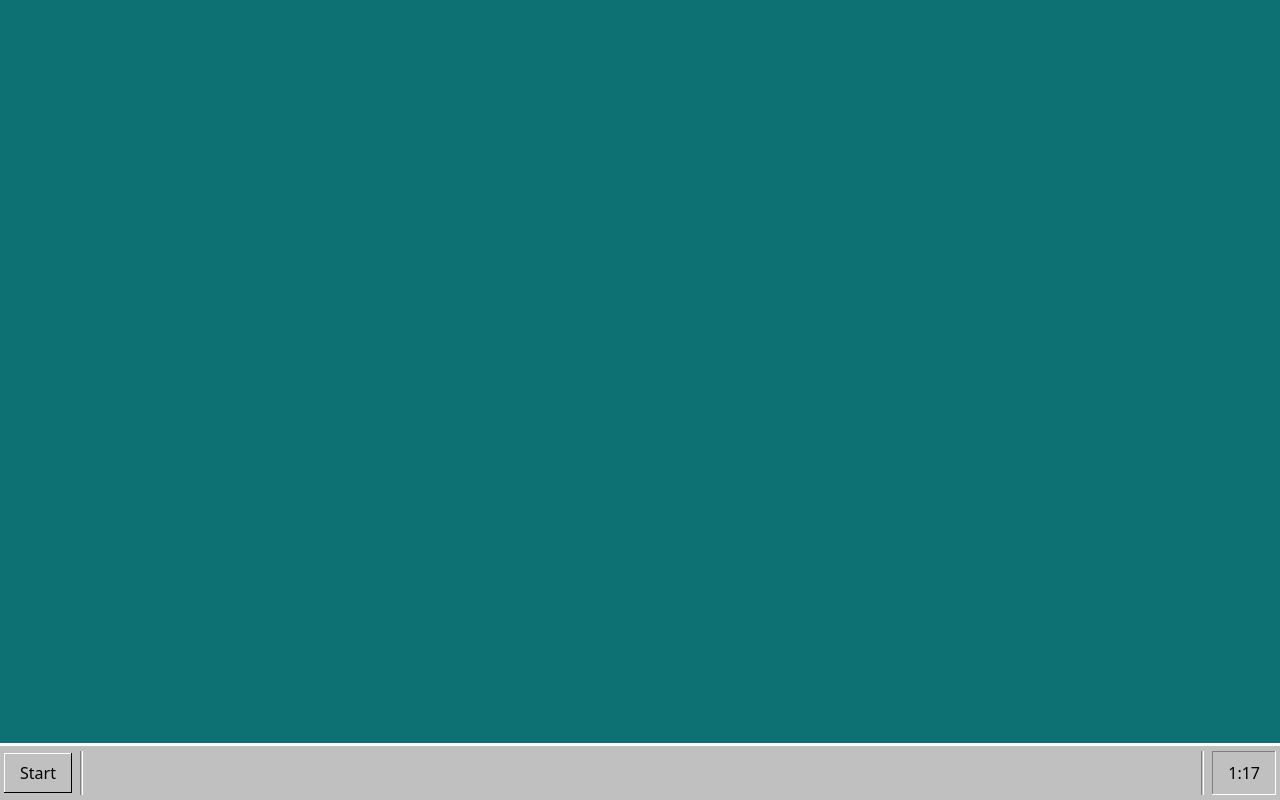
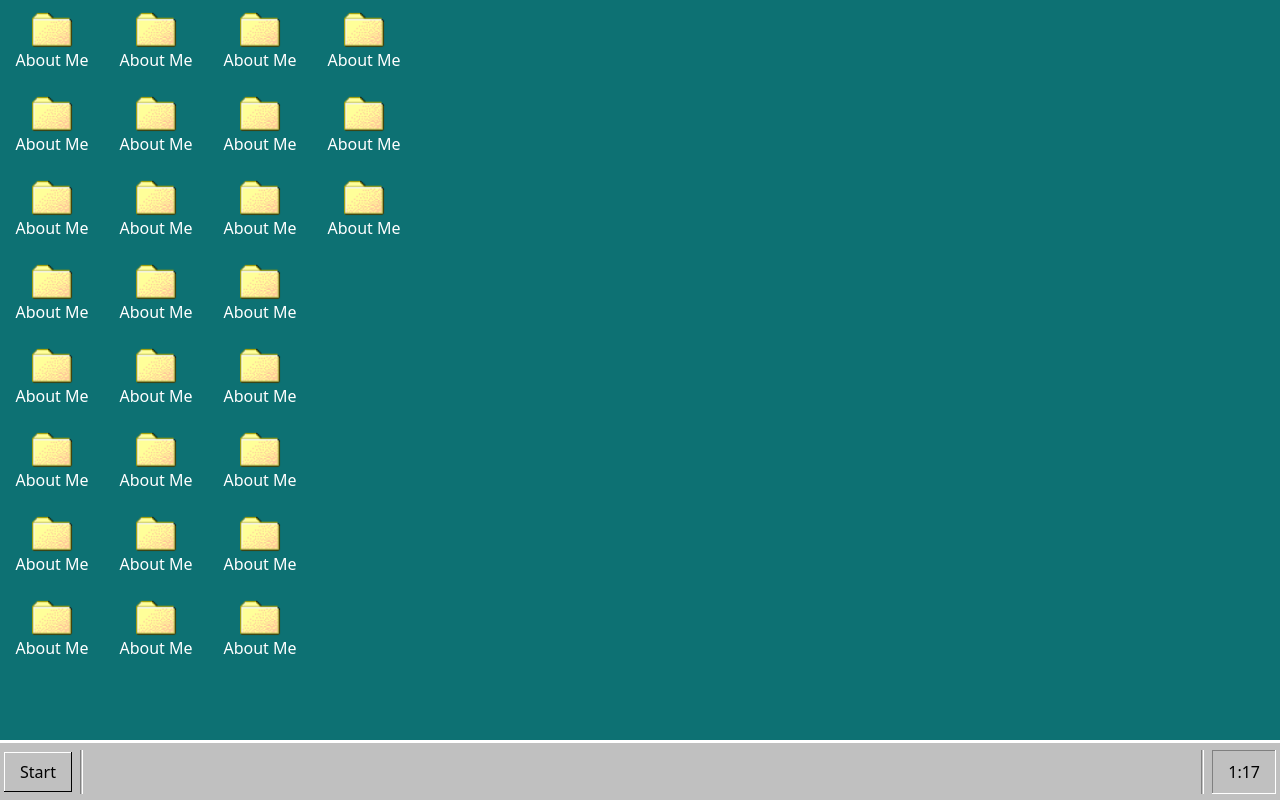
Before and after one commit to Pozzoo/Portfolio, a React (Vite) app: page / in a window 1280 px wide. Built offline with nearby package versions, Linux system fonts and the light colour scheme.

Commit message:
feat(DesktopIcon): Initial implementation of desktop icon.

```diff
--- a/src/App.tsx
+++ b/src/App.tsx
@@ -1,11 +1,11 @@
-import TaskBar from "./components/TaskBar.tsx";
+import TaskBar from "./components/TaskBar/TaskBar.tsx";
 import Desktop from "./components/Desktop.tsx";
 
 function App() {
 
 
     return (
-        <div className="bg-win-background-blue w-full h-full flex flex-col items-center">
+        <div className="bg-win-background-blue w-full h-full flex flex-col justify-between">
             <Desktop />
 
             <TaskBar />
--- a/src/components/Desktop.tsx
+++ b/src/components/Desktop.tsx
@@ -1,7 +1,35 @@
+import DesktopIcon from "./DesktopIcon.tsx";
+
 const Desktop = () => {
     return (
-        <div className="h-full">
-
+        <div className="h-[90%] w-fit flex flex-col flex-wrap items-start justify-start">
+            <DesktopIcon title="About Me"/>
+            <DesktopIcon title="About Me"/>
+            <DesktopIcon title="About Me"/>
+            <DesktopIcon title="About Me"/>
+            <DesktopIcon title="About Me"/>
+            <DesktopIcon title="About Me"/>
+            <DesktopIcon title="About Me"/>
+            <DesktopIcon title="About Me"/>
+            <DesktopIcon title="About Me"/>
+            <DesktopIcon title="About Me"/>
+            <DesktopIcon title="About Me"/>
+            <DesktopIcon title="About Me"/>
+            <DesktopIcon title="About Me"/>
+            <DesktopIcon title="About Me"/>
+            <DesktopIcon title="About Me"/>
+            <DesktopIcon title="About Me"/>
+            <DesktopIcon title="About Me"/>
+            <DesktopIcon title="About Me"/>
+            <DesktopIcon title="About Me"/>
+            <DesktopIcon title="About Me"/>
+            <DesktopIcon title="About Me"/>
+            <DesktopIcon title="About Me"/>
+            <DesktopIcon title="About Me"/>
+            <DesktopIcon title="About Me"/>
+            <DesktopIcon title="About Me"/>
+            <DesktopIcon title="About Me"/>
+            <DesktopIcon title="About Me"/>
         </div>
     );
 };
--- /dev/null
+++ b/src/components/DesktopIcon.tsx
@@ -0,0 +1,18 @@
+import ClosedFolderIcon from '../assets/closedFolderIcon.png';
+
+interface Props {
+    title: string
+    img?: string
+}
+
+const DesktopIcon = ({ title, img }: Props) => {
+    return (
+        <div className="h-fit w-20 m-3 flex flex-col justify-between items-center text-center text-white">
+            <img src={img ? img : ClosedFolderIcon} alt="Desktop Icon" className="h-9 select-none" />
+
+            <p className="select-none">{title}</p>
+        </div>
+    );
+};
+
+export default DesktopIcon;
```
Also changed, not shown: src/components/TaskBar/TaskBar.tsx (renamed from src/components/TaskBar.tsx), src/components/TaskBar/TaskBarApps.tsx (renamed from src/components/TaskBarApps.tsx), src/components/TaskBar/TaskBarButton.tsx (renamed from src/components/TaskBarButton.tsx), src/components/TaskBar/TaskBarClock.tsx (renamed from src/components/TaskBarClock.tsx), src/components/TaskBar/TaskBarDivider.tsx (renamed from src/components/TaskBarDivider.tsx).
